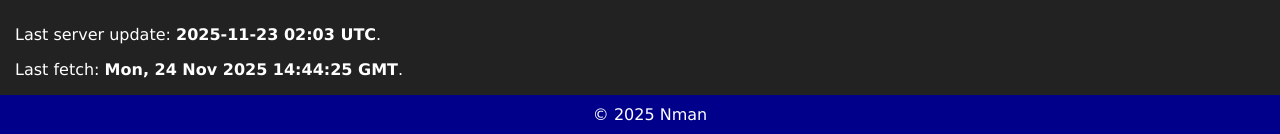
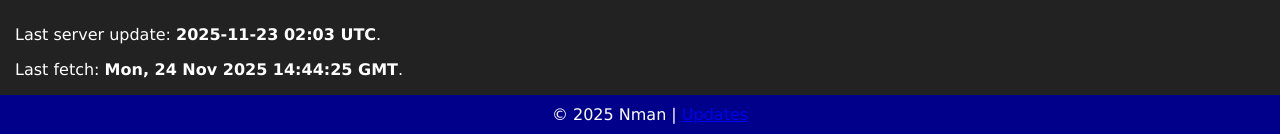
Before and after one commit to nmaru121/weather_extremes, a Flask app: template templates/index.html in a window 1280 px wide. Shown: the part 1088-1222 px from the top of the page. Run offline with Flask 3, Linux system fonts and the light colour scheme; the template is opened without the code that fills it, so the values that code supplies are empty.

Commit message:
Test update log

```diff
--- a/app.py
+++ b/app.py
@@ -41,4 +41,7 @@
     }
     return jsonify(response)
 
-# TODO: Search for your closest airport
+@app.route('/updates', methods=['GET'])
+def updates():
+    # Implement the logic for the /updates endpoint
+    return render_template('updates.html', updates=json.load(open("data/updates.json", "r")))
--- a/templates/base.html
+++ b/templates/base.html
@@ -18,8 +18,8 @@
     </main>
     <footer>
         <span>&copy; 2025 Nman</span>
-        <!--<span> | </span>
-        <span><a href="/updates">Updates</a></span>-->
+        <span> | </span>
+        <span><a href="/updates">Updates</a></span>
     </footer>
 </body>
 </html>
```
